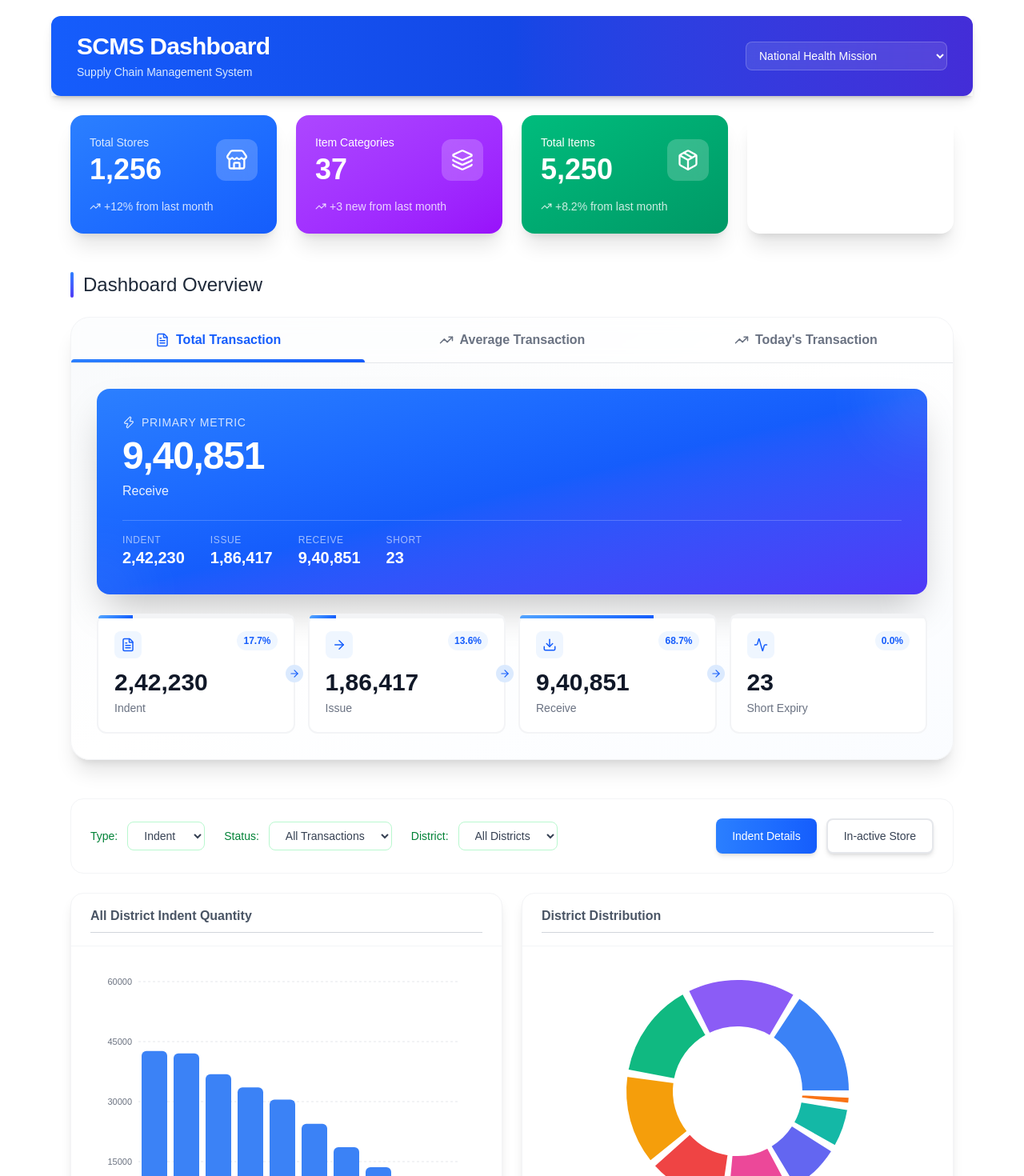
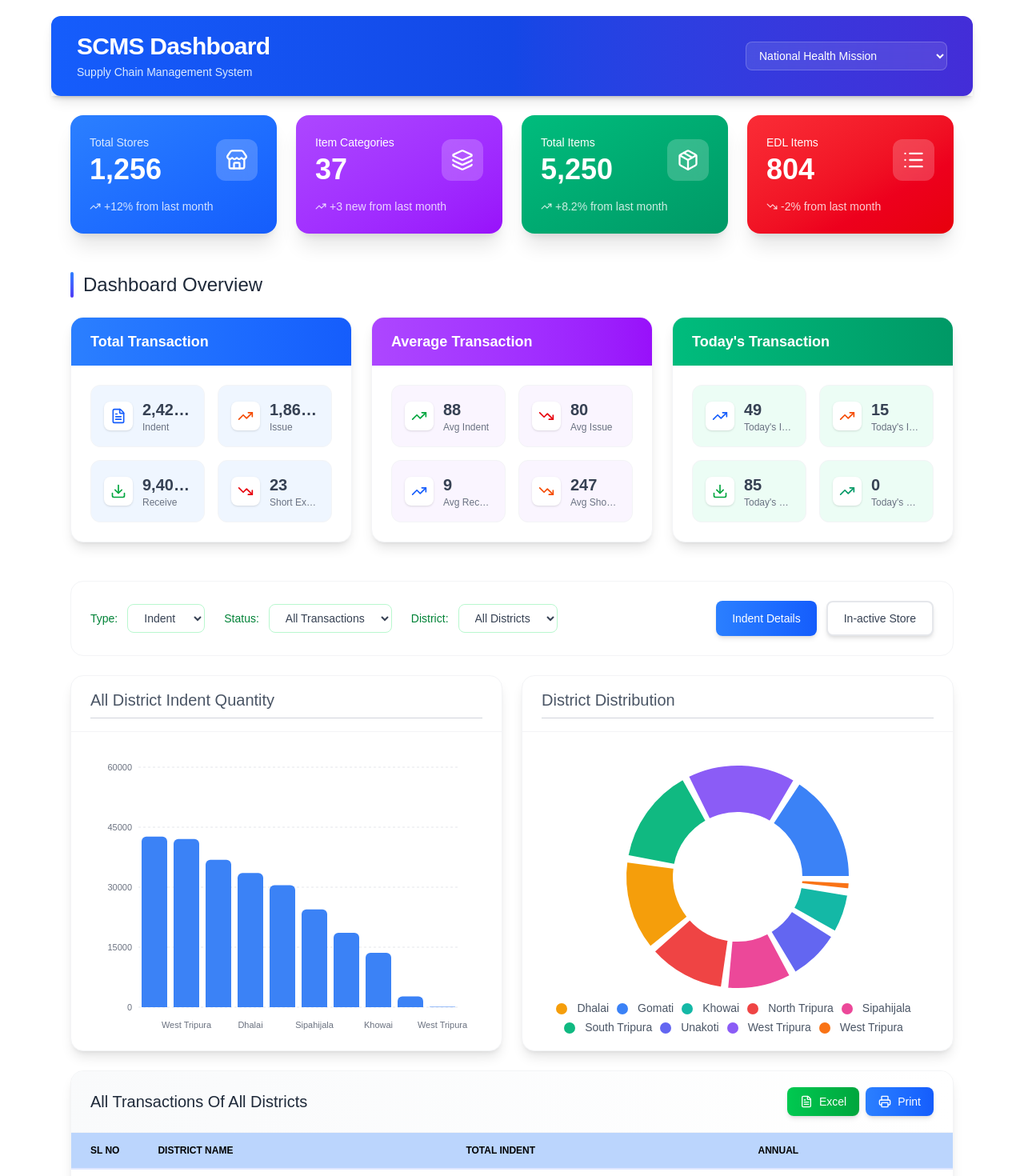
Before and after one commit to SubhamD1999/scms-demo, a Next.js app: page / in a window 1280 px wide. Shown: the top 1470 px of the page at 80% size. Built offline with nearby package versions, Linux system fonts and the light colour scheme.

Commit message:
feat: Update Dashboard layout and enhance DataTable header styling

```diff
--- a/app/(dashboard)/page.tsx
+++ b/app/(dashboard)/page.tsx
@@ -180,7 +180,7 @@
       </header>
 
       {/* Responsive Main Content */}
-      <main className="px-4 sm:px-6 lg:px-6 pt-24 sm:pt-36 space-y-6 w-[95%] sm:w-[90%] mx-auto">
+      <main className="px-4 sm:px-6 lg:px-6 pt-36 sm:pt-36 space-y-6 w-[95%] sm:w-[90%] mx-auto">
 
         {/* Stats Cards - Stacks on mobile, 2 cols on tablet, 4 on desktop */}
         <section className="grid grid-cols-1 sm:grid-cols-2 lg:grid-cols-4 gap-4 sm:gap-6">
@@ -188,7 +188,7 @@
             { color: 'blue', label: 'Total Stores', value: '1,256', icon: Store, trend: '+12%', trendIcon: TrendingUp },
             { color: 'purple', label: 'Item Categories', value: '37', icon: Layers, trend: '+3 new', trendIcon: TrendingUp },
             { color: 'emerald', label: 'Total Items', value: '5,250', icon: Package, trend: '+8.2%', trendIcon: TrendingUp },
-            { color: 'orange', label: 'EDL Items', value: '804', icon: List, trend: '-2%', trendIcon: TrendingDown },
+            { color: 'red', label: 'EDL Items', value: '804', icon: List, trend: '-2%', trendIcon: TrendingDown },
           ].map((stat, idx) => (
             <div key={idx} className={`relative overflow-hidden rounded-2xl bg-gradient-to-br from-${stat.color}-500 to-${stat.color}-600 p-4 sm:p-6 text-white shadow-xl hover:shadow-2xl transition-all duration-300 hover:-translate-y-1`}>
               <div className="flex items-center justify-between">
@@ -209,7 +209,7 @@
         </section>
 
         {/* Dashboard Overview */}
-        <section className="mt-8 sm:mt-12">
+        {/* <section className="mt-8 sm:mt-12">
           <h2 className="text-xl sm:text-2xl text-gray-800 mb-4 sm:mb-6 flex items-center">
             <span className="w-1 h-6 sm:h-8 bg-gradient-to-b from-blue-500 to-indigo-600 rounded-full mr-3"></span>
             Dashboard Overview
@@ -217,11 +217,10 @@
 
           <div className="bg-gradient-to-br from-slate-50 via-white to-blue-50/30 rounded-3xl shadow-xl border border-gray-100 overflow-hidden">
 
-            {/* Tab Navigation */}
             <div className="flex flex-wrap border-b border-gray-200 bg-white/50 backdrop-blur-sm">
               {[
-                { id: 'total', label: 'Total Transaction', icon: FileText, color: 'blue' },
-                { id: 'average', label: 'Average Transaction', icon: TrendingUp, color: 'purple' },
+                { id: 'total', label: 'Total Transaction', icon: FileText, color: 'purple' },
+                { id: 'average', label: 'Average Transaction', icon: TrendingUp, color: 'blue' },
                 { id: 'today', label: "Today's Transaction", icon: TrendingUp, color: 'emerald' },
               ].map((tab) => (
                 <button
@@ -246,22 +245,22 @@
               ))}
             </div>
 
-            {/* Tab Content - Now uses the separated component */}
             <div className="p-4 sm:p-8">
               {activeTab === 'total' && (
                 <TransactionView
                   title="Total Transaction"
                   data={totalTransactions}
-                  gradient="from-blue-500 via-blue-600 to-indigo-600"
-                  accentColor="blue"
+                  gradient="from-purple-500 via-purple-600 to-purple-600"
+                  accentColor="purple"
                 />
               )}
               {activeTab === 'average' && (
                 <TransactionView
                   title="Average Transaction (Last Month)"
                   data={averageTransactions}
-                  gradient="from-purple-500 via-purple-600 to-purple-600"
-                  accentColor="purple"
+                  gradient="from-blue-500 via-blue-600 to-indigo-600"
+                  accentColor="blue"
+
                 />
               )}
               {activeTab === 'today' && (
@@ -274,11 +273,11 @@
               )}
             </div>
           </div>
-        </section>
+        </section> */}
 
 
 
-        {/*
+
 
           <section className="mt-8 sm:mt-12">
           <h2 className="text-xl sm:text-2xl text-gray-800 mb-4 sm:mb-6 flex items-center">
@@ -326,7 +325,7 @@
         </section>
 
 
-        */}
+
 
         {/* Filter Bar - Stack on mobile */}
         <div className="rounded-2xl border border-gray-100 p-4 sm:p-6 mt-8 sm:mt-12">
@@ -347,7 +346,7 @@
         <section className="grid grid-cols-1 lg:grid-cols-2 gap-4 sm:gap-6">
           <div className="bg-white rounded-2xl shadow-lg border border-gray-100 overflow-hidden">
             <div className="px-4 sm:px-6 py-3 sm:py-4 border-b border-gray-100">
-              <h3 className="text-sm sm:text-base text-gray-600 font-semibold border-b border-gray-300 pb-2">All District Indent Quantity</h3>
+              <h3 className="text-sm sm:text-xl text-gray-600  border-b border-gray-300 pb-2">All District Indent Quantity</h3>
             </div>
             <div className="p-4 sm:p-6">
               <DistrictBarChart />
@@ -356,7 +355,7 @@
 
           <div className="bg-white rounded-2xl shadow-lg border border-gray-100 overflow-hidden">
             <div className="px-4 sm:px-6 py-3 sm:py-4 border-b border-gray-100">
-              <h3 className="text-sm sm:text-base text-gray-600 font-semibold border-b border-gray-300 pb-2">District Distribution</h3>
+              <h3 className="text-sm sm:text-xl text-gray-600  border-b border-gray-300 pb-2">District Distribution</h3>
             </div>
             <div className="p-4 sm:p-6">
               <DistrictPieChart />
@@ -368,7 +367,7 @@
         <section className="space-y-4 sm:space-y-6">
           <div className="bg-white rounded-2xl shadow-lg border border-gray-100 overflow-hidden">
             <div className="px-4 sm:px-6 py-4 sm:py-5 border-b border-gray-100 flex flex-col sm:flex-row justify-between items-start sm:items-center gap-3 bg-gradient-to-r from-gray-50 to-white">
-              <h3 className="text-base sm:text-lg text-gray-800 font-bold">All Transactions Of All Districts</h3>
+              <h3 className="text-base sm:text-xl  text-gray-800">All Transactions Of All Districts</h3>
               <div className="flex gap-2 w-full sm:w-auto">
                 <button className="flex-1 sm:flex-none flex items-center justify-center gap-2 px-3 sm:px-4 py-2 bg-gradient-to-r from-green-500 to-green-600 text-white rounded-lg hover:from-green-600 hover:to-green-700 transition-all shadow-md hover:shadow-lg text-xs sm:text-sm font-medium">
                   <FileText size={14} className="sm:w-4 sm:h-4" />
@@ -391,7 +390,7 @@
 
           <div className="bg-white rounded-2xl shadow-lg border border-gray-100 overflow-hidden">
             <div className="px-4 sm:px-6 py-4 sm:py-5 border-b border-gray-100 flex flex-col sm:flex-row justify-between items-start sm:items-center gap-3 bg-gradient-to-r from-gray-50 to-white">
-              <h3 className="text-base sm:text-lg text-gray-800 font-bold">All Transactions</h3>
+              <h3 className="text-base sm:text-xl text-gray-800">All Transactions</h3>
               <div className="flex gap-2 w-full sm:w-auto">
                 <button className="flex-1 sm:flex-none flex items-center justify-center gap-2 px-3 sm:px-4 py-2 bg-gradient-to-r from-red-500 to-red-600 text-white rounded-lg hover:from-red-600 hover:to-red-700 transition-all shadow-md hover:shadow-lg text-xs sm:text-sm font-medium">
                   <FileText size={14} className="sm:w-4 sm:h-4" />
--- a/app/ui/DataTable.tsx
+++ b/app/ui/DataTable.tsx
@@ -30,14 +30,14 @@
   return (
     <div className={cn("w-full overflow-x-auto", className)}>
       <table className="w-full text-left border-collapse">
-        <thead>
+        <thead className='bg-blue-500' >
           <tr className="border-b-2 border-indigo-100 bg-slate-50/70">
             {columns.map((col, index) => (
               <th
                 key={index}
                 scope="col"
                 className={cn(
-                  "px-6 py-3.5 text-xs font-semibold text-slate-500 whitespace-nowrap",
+                  "px-6 py-3.5 text-xs font-semibold text-black whitespace-nowrap",
                   col.className
                 )}
               >
```
